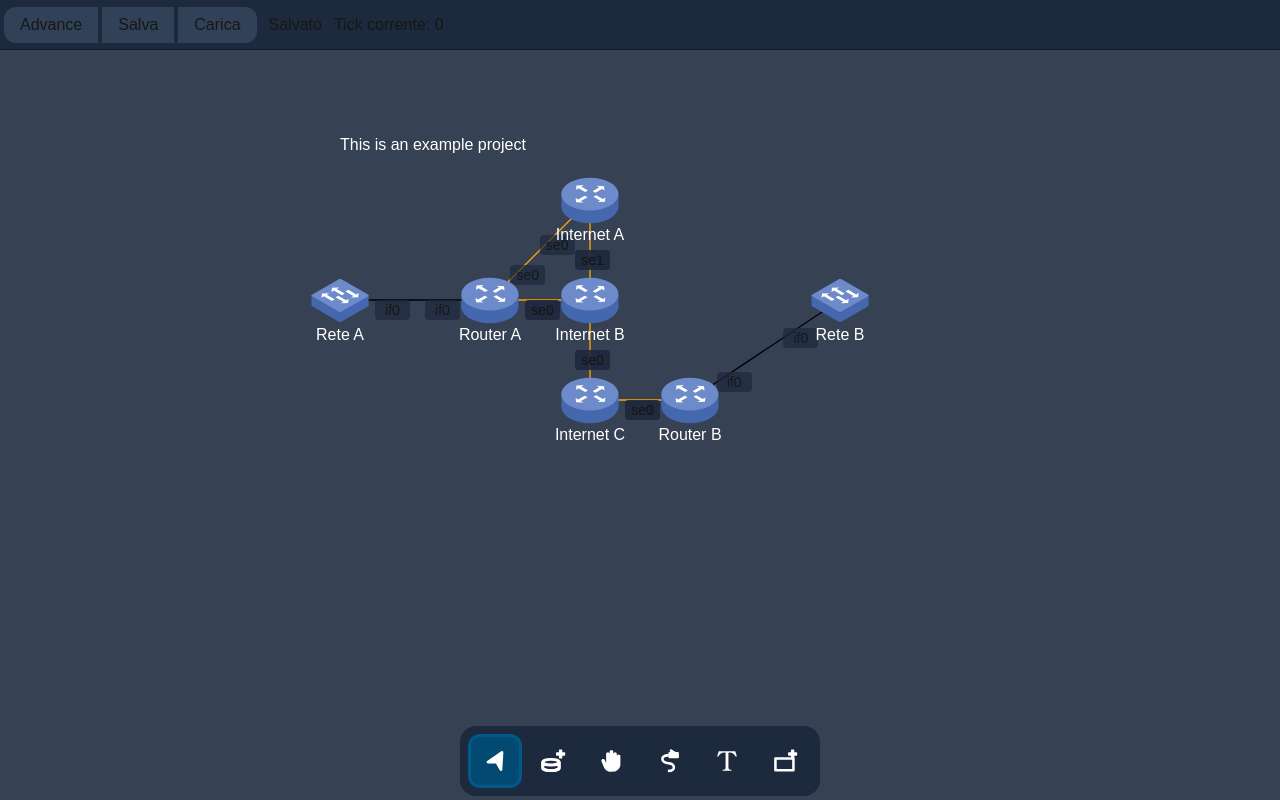
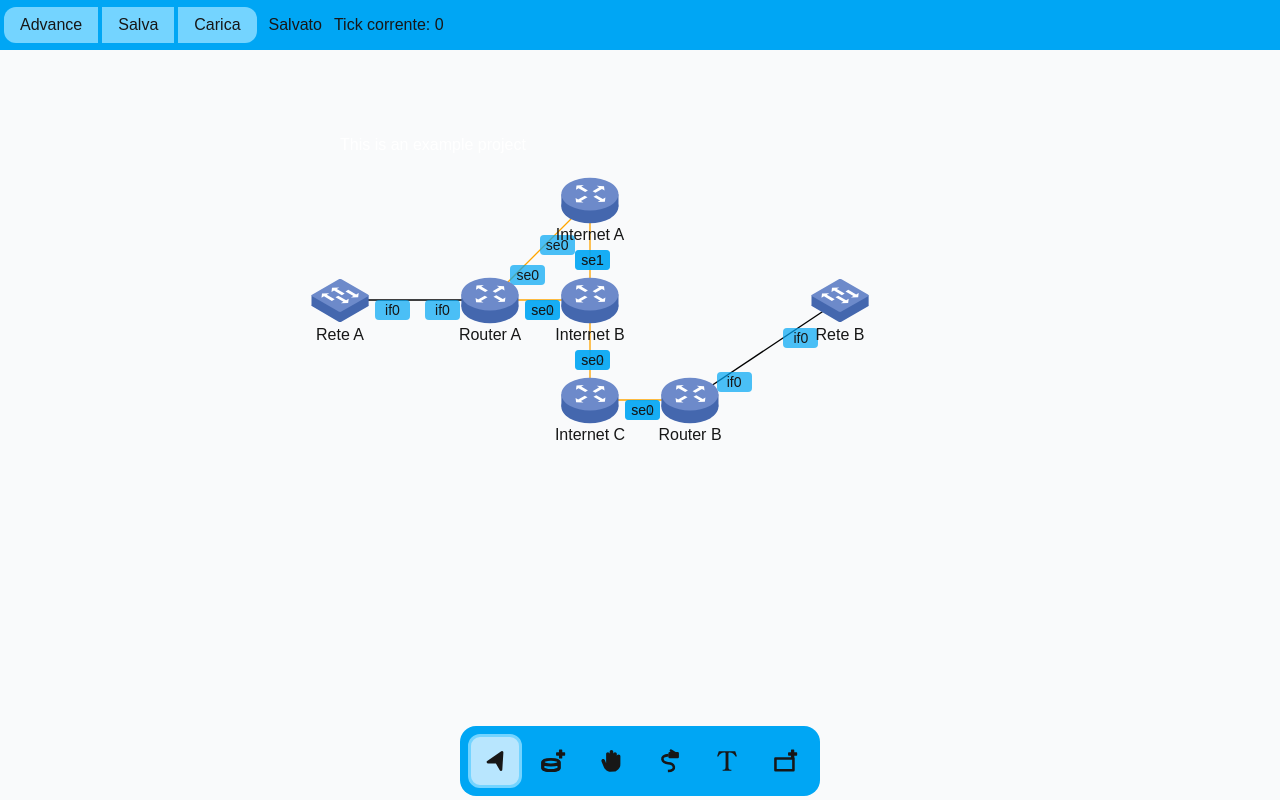
Before and after one commit to AmedeoAlf/packet-tracer, a Next.js app: page / in a window 1280 px wide. Built offline with nearby package versions, Linux system fonts and the light colour scheme.

Commit message:
initial light theme support

```diff
--- a/app/Editor.tsx
+++ b/app/Editor.tsx
@@ -130,7 +130,7 @@ export function Editor({
       onKeyUp={buildKeyboardEventHandler(toolCtx, "keyup")}
       tabIndex={0}
     >
-      <div className="bg-slate-800 fixed top-0 w-full h-[50px] indent-1.5em border-b-[.1em] border-solid border-slate-900 flex items-center px-1">
+      <div className="bg-topbar fixed top-0 w-full h-[50px] indent-1.5em flex items-center px-1">
         <TopBarBtns ctx={toolCtx} />
 
         <p className="inline ml-3">
@@ -160,7 +160,7 @@ export function Editor({
         onMouseEnter={mouseHandler("mouseenter")}
         onMouseLeave={mouseHandler("mouseleave")}
         onWheel={canvasWheelEventHandler(toolCtx, svgToDOMPoint, canvasSize)}
-        className={`bg-${svgCanvas.current ? "gray-700" : "gray-100"} -z-1 w-full h-screen transition-colors select-none`}
+        className={`bg-${svgCanvas.current ? "bg-background" : "gray-100"} -z-1 w-full h-screen transition-colors select-none`}
         viewBox={svgViewBox.join(" ")}
         ref={(svg) => {
           svgCanvas.current = svg;
--- a/app/editorComponents/Cables.tsx
+++ b/app/editorComponents/Cables.tsx
@@ -116,7 +116,7 @@ const Label = memo(
         width={35}
         height={20}
       >
-        <div className="w-full text-sm text-center bg-slate-800/70 rounded-sm truncate">
+        <div className="w-full text-sm text-center text-foregound bg-topbar/70 rounded-sm truncate">
           {text}
         </div>
       </foreignObject>
--- a/app/editorComponents/Devices.tsx
+++ b/app/editorComponents/Devices.tsx
@@ -71,8 +71,8 @@ const DeviceComponent = memo(function DeviceComponent({
         x={device.pos[0]}
         y={device.pos[1] + 40}
         width="100px"
+        fill="var(--foreground)"
         textAnchor="middle"
-        fill="#ffffff"
         {...dataProps}
       >
         {device.name}
--- a/app/editorComponents/SelectableCard.tsx
+++ b/app/editorComponents/SelectableCard.tsx
@@ -14,8 +14,8 @@ export function SelectableCard({
   className =
     "transition p-1 rounded-sm border-3 select-none flex flex-col items-center " +
     (isSelected
-      ? "bg-sky-900 border-sky-800 "
-      : "bg-slate-800 border-slate-700 hover:bg-slate-700 ") +
+      ? "bg-selected border-selected-border "
+      : "bg-topbar border-slate-700 hover:brightness-120 ") +
     className;
   return (
     <button className={className} onClick={onClick}>
--- a/app/editorComponents/ToolSelector.tsx
+++ b/app/editorComponents/ToolSelector.tsx
@@ -18,7 +18,7 @@ export const ToolSelector = memo(
   }): ReactNode {
     return (
       <div className="fixed bottom-1 w-full flex justify-center pointer-events-none">
-        <div className="bg-slate-800 w-max h-min flex flex-wrap justify-center gap-1 p-2 rounded-2xl pointer-events-auto">
+        <div className="bg-topbar w-max h-min flex flex-wrap justify-center gap-1 p-2 rounded-2xl pointer-events-auto">
           {TOOL_LIST.map((it) => (
             <SelectableCard
               key={it}
--- a/app/editorComponents/TopBarBtns.tsx
+++ b/app/editorComponents/TopBarBtns.tsx
@@ -8,7 +8,7 @@ export const TopBarBtns = memo(function TopBarBtns({
 }: {
   ctx: ToolCtx<any>;
 }) {
-  const CLASSNAME = "bg-slate-700";
+  const CLASSNAME = "bg-ontopbar";
   return (
     <BtnArray>
       <BtnArrEl
--- a/app/globals.css
+++ b/app/globals.css
@@ -1,10 +1,15 @@
 @import "tailwindcss";
 
 :root {
-  --background: #ffffff;
+  --background: var(--color-gray-50);
   --foreground: #171717;
   --h-spec-cont: calc(100vh - 50px);
   --h-spec-cont-opt: calc(100vh - 200px - 20px);
+
+  --topbar: var(--color-sky-500);
+  --ontopbar: var(--color-sky-300);
+  --selected: var(--color-sky-200);
+  --selected-border: var(--color-sky-300);
 }
 
 @theme inline {
@@ -12,12 +17,22 @@
   --color-foreground: var(--foreground);
   --font-sans: var(--font-geist-sans);
   --font-mono: var(--font-geist-mono);
+
+  --color-topbar: var(--topbar);
+  --color-ontopbar: var(--ontopbar);
+  --color-selected: var(--selected);
+  --color-selected-border: var(--selected-border);
 }
 
 @media (prefers-color-scheme: dark) {
   :root {
-    --background: #0a0a0a;
+    --background: var(--color-gray-700);
     --foreground: #ededed;
+
+    --topbar: var(--color-slate-800);
+    --ontopbar: var(--color-slate-700);
+    --selected: var(--color-sky-900);
+    --selected-border: var(--color-sky-800);
   }
 }
 
--- a/app/protocols/rfc_760.tsx
+++ b/app/protocols/rfc_760.tsx
@@ -146,7 +146,7 @@ export class IPv4Packet {
       header.writeUInt16BE(packet.byteLength, 2); // Total length
       header.writeUInt16BE(
         (+moreFragments << 29) | // More fragments flag
-        ((offs + this.offset) >> 3), // Fragment offset
+          ((offs + this.offset) >> 3), // Fragment offset
         6,
       );
       packet.set(header);
--- a/app/tools/TOOL_ICONS.tsx
+++ b/app/tools/TOOL_ICONS.tsx
@@ -19,9 +19,9 @@ export const TOOL_ICONS = {
   select: (
     <path
       strokeWidth={4.23}
-      stroke="white"
+      stroke="var(--foreground)"
       strokeLinejoin="round"
-      fill="white"
+      fill="var(--foreground)"
       d="m 36.002929,11.584214 -22.006231,15.112293 13.584877,-0.09202 6.71394,11.811544 z"
     />
   ),
@@ -29,15 +29,15 @@ export const TOOL_ICONS = {
     <>
       <path
         strokeWidth={4}
-        stroke="white"
+        stroke="var(--foreground)"
         strokeLinejoin="round"
-        fill="white"
+        fill="var(--foreground)"
         d="m 26.099356,12.946554 h 8.900089 l -7.001273,-4.2449718 7.001273,4.2449718 h 3.500636 v 5.819953 H 26.099356 Z"
       />
       <path
         strokeWidth={4}
         fill="none"
-        stroke="white"
+        stroke="var(--foreground)"
         d="M 24.497536,15.856531 C 9.1922938,16.683675 13.984549,28.212025 23.63446,28.45156 c 9.649911,0.239535 14.453897,11.473506 -0.379288,12.265821"
       />
     </>
@@ -46,23 +46,23 @@ export const TOOL_ICONS = {
     <>
       <path
         strokeWidth={4.5}
-        stroke="white"
+        stroke="var(--foreground)"
         strokeLinejoin="round"
         fill="none"
         d="m 21.811324,22.424851 c -7.075625,2e-5 -12.8121632,1.955042 -12.8144532,4.367187 v 8.958985 c -8.75e-4,2.412908 5.7365902,4.36912 12.8144532,4.369141 7.077863,-2.1e-5 12.815328,-1.956233 12.814453,-4.369141 v -8.958985 c -0.0023,-2.412145 -5.738828,-4.367167 -12.814453,-4.367187 z"
       />
       <path
         strokeWidth={4.5}
-        stroke="white"
+        stroke="var(--foreground)"
         strokeLinejoin="round"
         fill="none"
         d="m 21.811324,31.159225 c -7.075625,-2e-5 -12.8121632,-1.955042 -12.8144532,-4.367187 l -10e-7,8.958985 c -8.75e-4,2.412908 5.7365902,4.36912 12.8144532,4.369141 7.077863,-2.1e-5 12.815328,-1.956233 12.814453,-4.369141 l 10e-7,-8.958985 c -0.0023,2.412145 -5.738828,4.367167 -12.814453,4.367187 z"
       />
       <path
         strokeWidth={2}
-        stroke="white"
+        stroke="var(--foreground)"
         strokeLinejoin="round"
-        fill="white"
+        fill="var(--foreground)"
         d="M 35.299821,7.8934425 V 9.4930519 12.412974 H 32.379899 30.78029 v 3.199218 h 1.599609 2.919922 v 2.919922 1.59961 h 3.201172 v -1.59961 -2.919922 h 2.919922 1.599609 V 12.412974 H 41.420915 38.500993 V 9.4930519 7.8934425 Z"
       />
     </>
@@ -71,30 +71,30 @@ export const TOOL_ICONS = {
     <>
       <path
         strokeWidth={4}
-        stroke="white"
+        stroke="var(--foreground)"
         strokeLinejoin="round"
         fill="none"
         d="M 10.073948,21.141068 H 38.178612 V 39.343573 H 10.073948 Z"
       />
       <path
         strokeWidth={2}
-        stroke="white"
+        stroke="var(--foreground)"
         strokeLinejoin="round"
-        fill="white"
+        fill="var(--foreground)"
         d="M 35.299821,7.8934425 V 9.4930519 12.412974 H 32.379899 30.78029 v 3.199218 h 1.599609 2.919922 v 2.919922 1.59961 h 3.201172 v -1.59961 -2.919922 h 2.919922 1.599609 V 12.412974 H 41.420915 38.500993 V 9.4930519 7.8934425 Z"
       />
     </>
   ),
   label: (
     <path
-      fill="white"
+      fill="var(--foreground)"
       d="M 40.381216,17.697805 37.895364,9.8851295 H 12.149047 l -2.5302411,7.8126755 1.4648771,0.532682 c 2.619021,-4.616581 5.681945,-6.65853 9.765844,-6.65853 1.464877,0 1.953169,0.443902 1.953169,1.775608 v 20.375103 c 0,3.595606 -0.665853,4.705361 -2.885363,4.882922 l -1.731218,0.13317 v 1.376097 H 31.858297 V 38.73876 l -1.731218,-0.13317 c -2.21951,-0.177561 -2.885363,-1.287316 -2.885363,-4.882922 V 13.525126 c 0,-1.553657 0.355121,-1.953169 1.819998,-1.953169 3.906338,0 7.279993,2.308291 9.765844,6.65853 z"
     />
   ),
   hand: (
     <path
       strokeLinejoin="round"
-      fill="white"
+      fill="var(--foreground)"
       d="m 25.734827,7.9448411 c -1.540732,0 -2.789741,1.2490112 -2.789741,2.7897409 v 3.208202 c 0,-1.540731 -1.24901,-2.789741 -2.789742,-2.789741 -1.540731,0 -2.789741,1.24901 -2.789741,2.789741 v 14.491398 l -1.978972,-4.910381 c -0.57574,-1.429117 -2.199726,-2.120995 -3.628842,-1.545255 -1.429118,0.57574 -2.120997,2.201906 -1.545256,3.631023 l 1.776281,4.406918 1.77628,4.409099 c 0.03869,0.09605 0.08079,0.187569 0.12859,0.276795 2.584099,5.366623 7.842256,7.02793 9.768452,6.948199 l 6.780379,-0.115513 c 4.182531,-0.04872 9.054065,-6.509416 9.160376,-9.875247 l 0.08064,-2.685126 V 17.680602 c 0,-1.540732 -1.249009,-2.789741 -2.789741,-2.789741 -1.540732,0 -2.789741,1.249009 -2.789741,2.789741 v -3.737818 c 0,-1.540732 -1.24901,-2.78974 -2.789741,-2.789741 -1.540732,0 -2.789741,1.249009 -2.789741,2.789741 v -3.208202 c 0,-1.5407297 -1.24901,-2.7897409 -2.78974,-2.7897409 z"
     />
   ),
```
